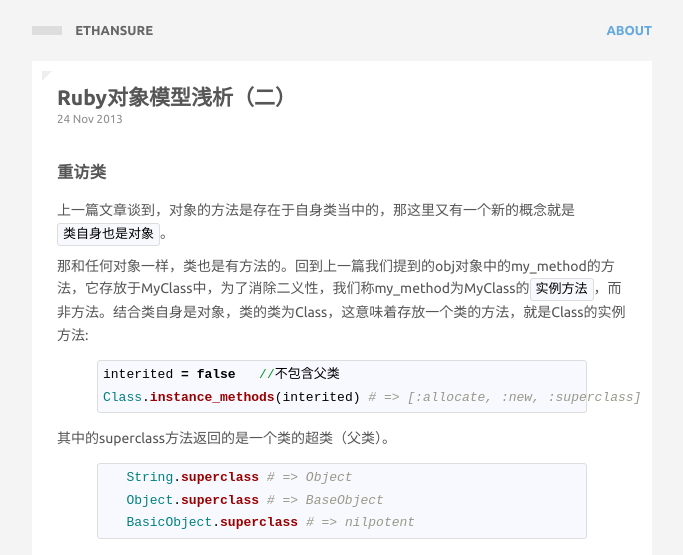
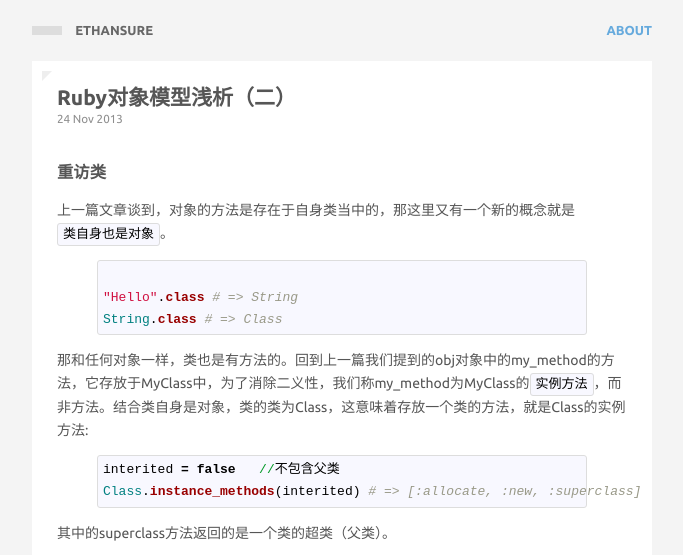
Before and after one commit to EthanPan/ethanpan.github.io, a Jekyll site: the page built from _posts/2013-11-24-Ruby对象模型浅析（二）.markdown, in a window 1280 px wide. Shown: the top 555 px of the page, without its empty margins (298-981 px from the left). Built offline with Jekyll 4.4.1, drawn with Linux system fonts in a browser that asks for light colours; Markdown is read by kramdown in place of the engine named in the settings; comment, search, counter and statistics services are not loaded.

Commit message:
加入代码段

```diff
--- a/_posts/2013-11-24-Ruby对象模型浅析（二）.markdown
+++ b/_posts/2013-11-24-Ruby对象模型浅析（二）.markdown
@@ -10,6 +10,11 @@ disqus: y
 
 ###重访类
 上一篇文章谈到，对象的方法是存在于自身类当中的，那这里又有一个新的概念就是`类自身也是对象`。
+
+{% highlight ruby %}
+"Hello".class # => String
+String.class # => Class
+{% endhighlight %}
 
 那和任何对象一样，类也是有方法的。回到上一篇我们提到的obj对象中的my_method的方法，它存放于MyClass中，为了消除二义性，我们称my_method为MyClass的`实例方法`，而非方法。结合类自身是对象，类的类为Class，这意味着存放一个类的方法，就是Class的实例方法:
 
```
